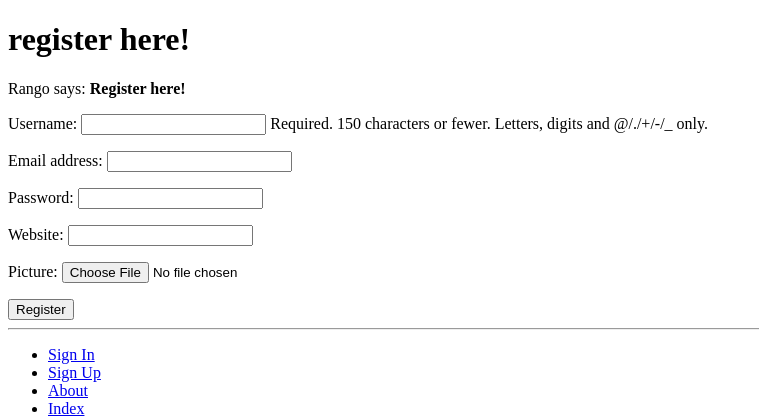
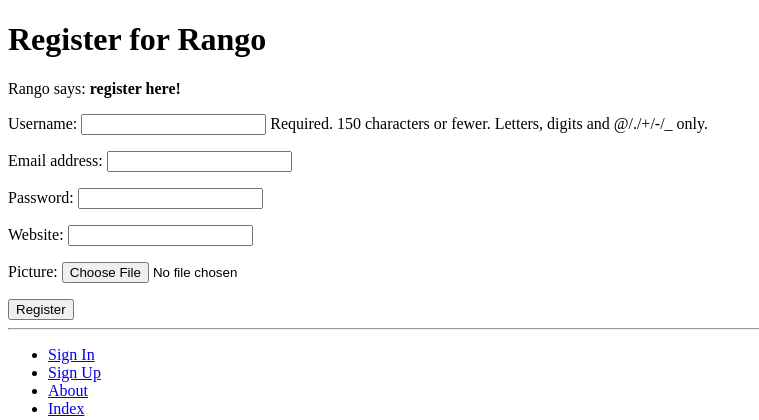
Before and after one commit to berlink2/tango_with_django_project, a Django app: page /rango/register/ in a window 1280 px wide. Shown: the top 420 px of the page, without its empty margins (0-759 px from the left). Run offline with Django 3.2, Linux system fonts and the light colour scheme; data that the repository does not hold is empty.

Commit message:
Finishing touches

```diff
--- a/rango/views.py
+++ b/rango/views.py
@@ -163,8 +163,8 @@ def register(request):
             print(user_form.errors, profile_form.errors)
 
     else:
-        user_form = UserForm
-        profile_form = UserProfileForm
+        user_form = UserForm()
+        profile_form = UserProfileForm()
 
     return render(request, 'rango/register.html', {'user_form': user_form, 'profile_form': profile_form,
                                                    'registered': registered})
--- a/templates/rango/register.html
+++ b/templates/rango/register.html
@@ -6,12 +6,12 @@ Register
 {% endblock %}
 
 {% block body_block %}
-    <h1><strong>register here!</strong><br /></h1>
+    <h1>Register for Rango</h1>
     {% if  registered %}
         Rango says: <strong>thank you for registering!</strong>
         <a href="{% url 'index' %}">Return to the homepage.</a><br />
     {% else %}
-        Rango says: <strong>Register here!</strong><br />
+        Rango says: <strong>register here!</strong><br />
         <form id="user_form" method="post" action="{% url 'register' %}" enctype="multipart/form-data">
         <form id="profile_form" method="post" action="{% url 'register' %}" enctype="multipart/form-data">
         {% csrf_token %}
```
